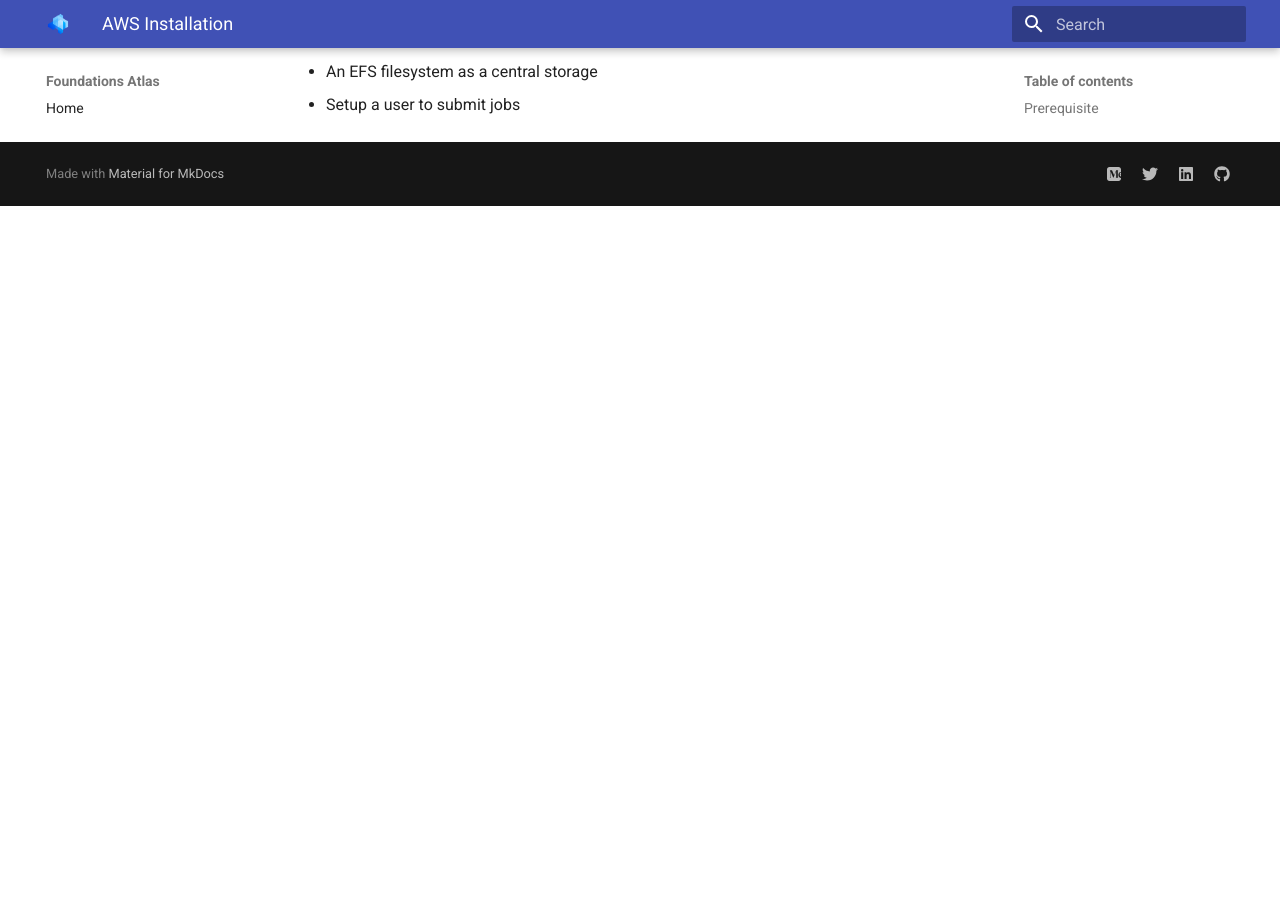
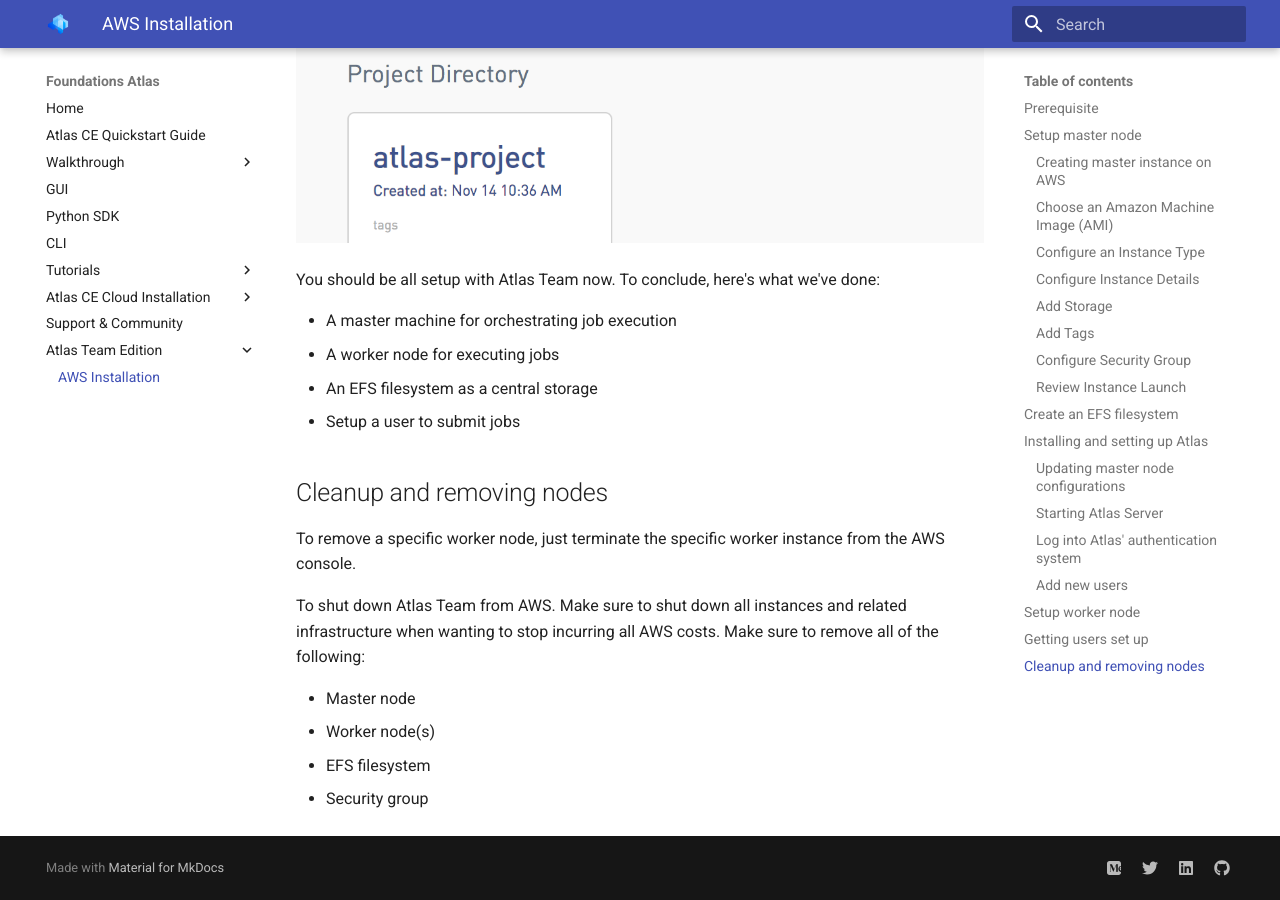
Before and after one commit to DeepLearnI/atlas-ce-docs, an MkDocs documentation site: the page built from docs/api_docs/sources/team/aws-installation.md, in a window 1280 px wide and 900 px high, scrolled down 8409 px. Built offline with MkDocs 1.6.1 and Material for MkDocs 9.7.7, drawn with Linux system fonts in a browser that asks for light colours; before the commit the page ends 8615 px from its top, so only the background shows below that; some of the changed text lies outside the part shown.

Commit message:
[pl] cleanup note for team, and image

```diff
--- a/docs/api_docs/sources/team/aws-installation.md
+++ b/docs/api_docs/sources/team/aws-installation.md
@@ -201,7 +201,7 @@ For our multi-node system, we can spin up as many worker instances as needed. Be
 9. Run `atlas-server start` to start the Atlas server
 
 
-## Getting users setup to submit jobs
+## Getting users set up
 
 Once both the master and worker(s) instances are setup to handle job submission, we can now get users submitting jobs. The user will need to 1) install Atlas, and 2) have proper submission configuration file.
 
@@ -245,6 +245,7 @@ To test that job submission is working, the user can submit a job with the follo
 
 * The user can now load the Atlas Dashboard, and should be able to see the job
 
+![first job](../assets/images/first_atlas_project.png)
 
 You should be all setup with Atlas Team now. To conclude, here's what we've done:
 
@@ -252,3 +253,14 @@ You should be all setup with Atlas Team now. To conclude, here's what we've done
 * A worker node for executing jobs
 * An EFS filesystem as a central storage
 * Setup a user to submit jobs
+
+## Cleanup and removing nodes
+
+To remove a specific worker node, just terminate the specific worker instance from the AWS console.
+
+To shut down Atlas Team from AWS. Make sure to shut down all instances and related infrastructure when wanting to stop incurring all AWS costs. Make sure to remove all of the following:
+
+- Master node
+- Worker node(s)
+- EFS filesystem
+- Security group
```
Also changed, not shown: docs/api_docs/sources/tutorials/image_segmentation_tutorial.md (+6 -4 lines), theme/assets/images/first_atlas_project.png (added).
